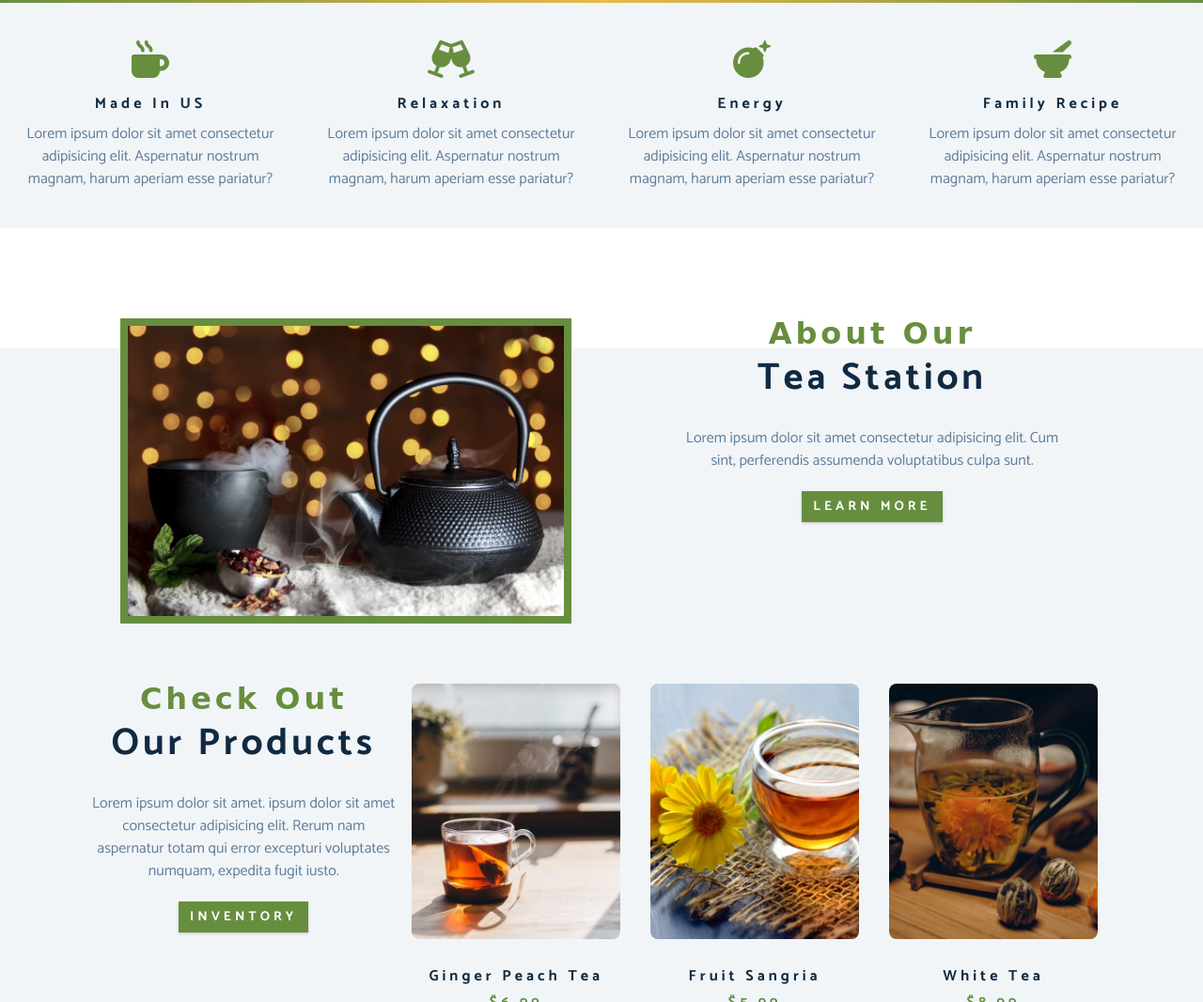
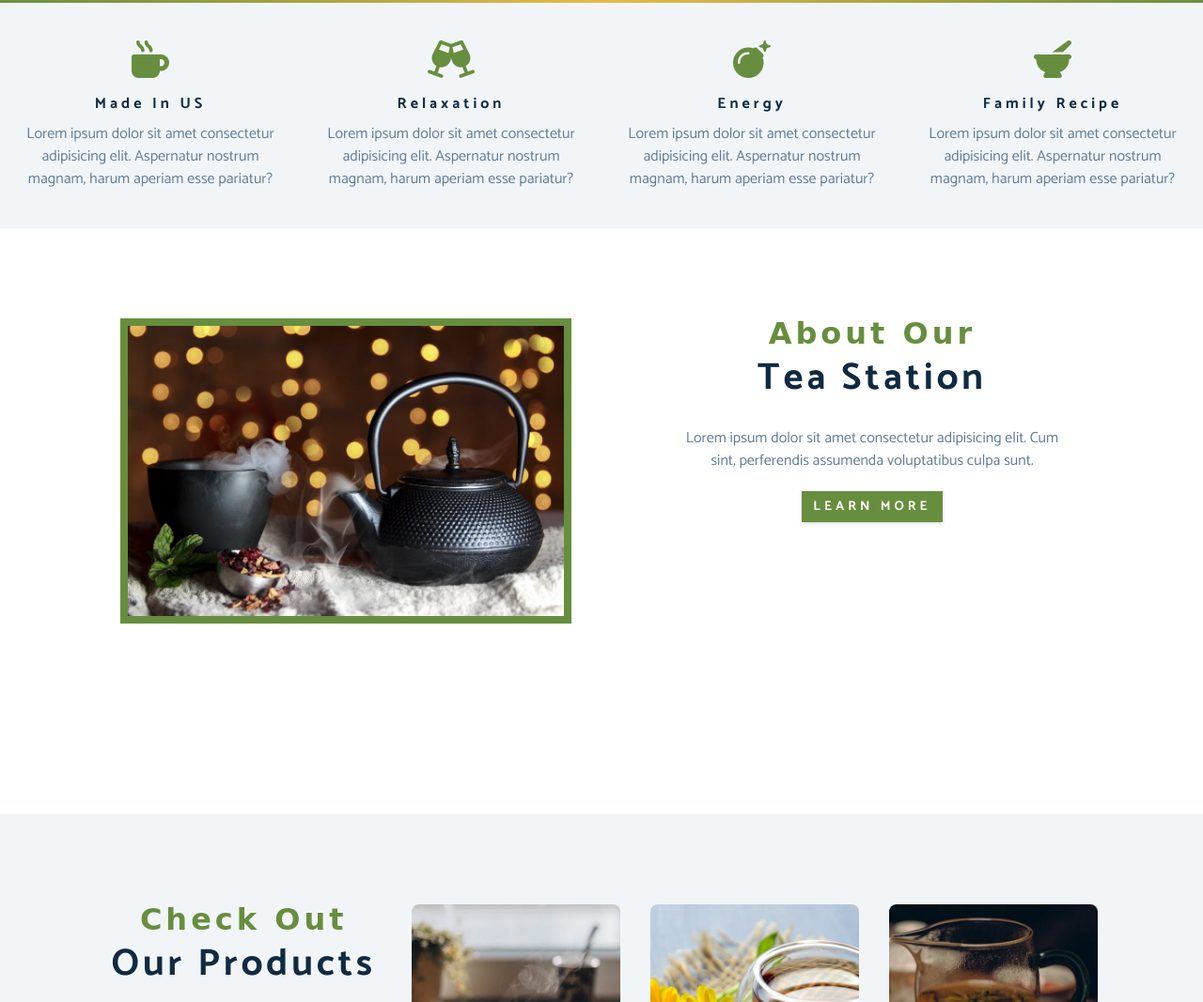
Before and after one commit to ravinderchautala/tea-station, a plain HTML site: page index.html in a window 1280 px wide. Shown: the part 805-1872 px from the top of the page at 94% size. Drawn offline with Linux system fonts and the light colour scheme; a web font is replaced by a local one.

Commit message:
about section structure updated

```diff
--- a/css/styles.css
+++ b/css/styles.css
@@ -360,6 +360,9 @@ Skills
 About
 ==============
 */
+.height{
+    min-height: 78vh;
+}
 .about-img, .about-info{
     padding: 2rem 0;
     text-align: center;
--- a/index.html
+++ b/index.html
@@ -83,7 +83,7 @@
     <!-- end of skills section -->
     <!-- about -->
     <section>
-      <div class="section-center clearifx">
+      <div class="section-center clearifx height">
         <!-- about img -->
         <article class="about-img">
           <div class="about-picture-container">
```
